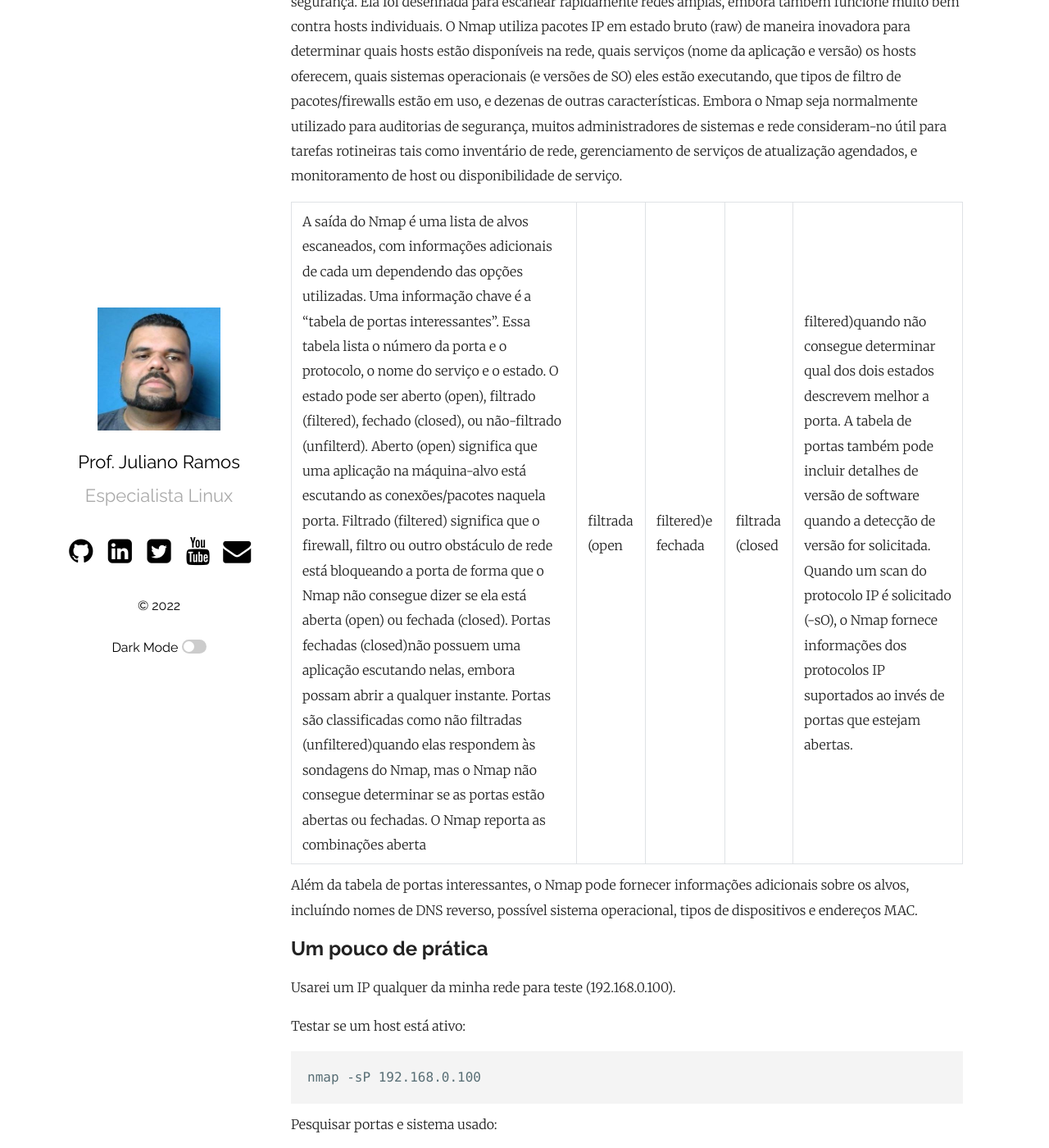
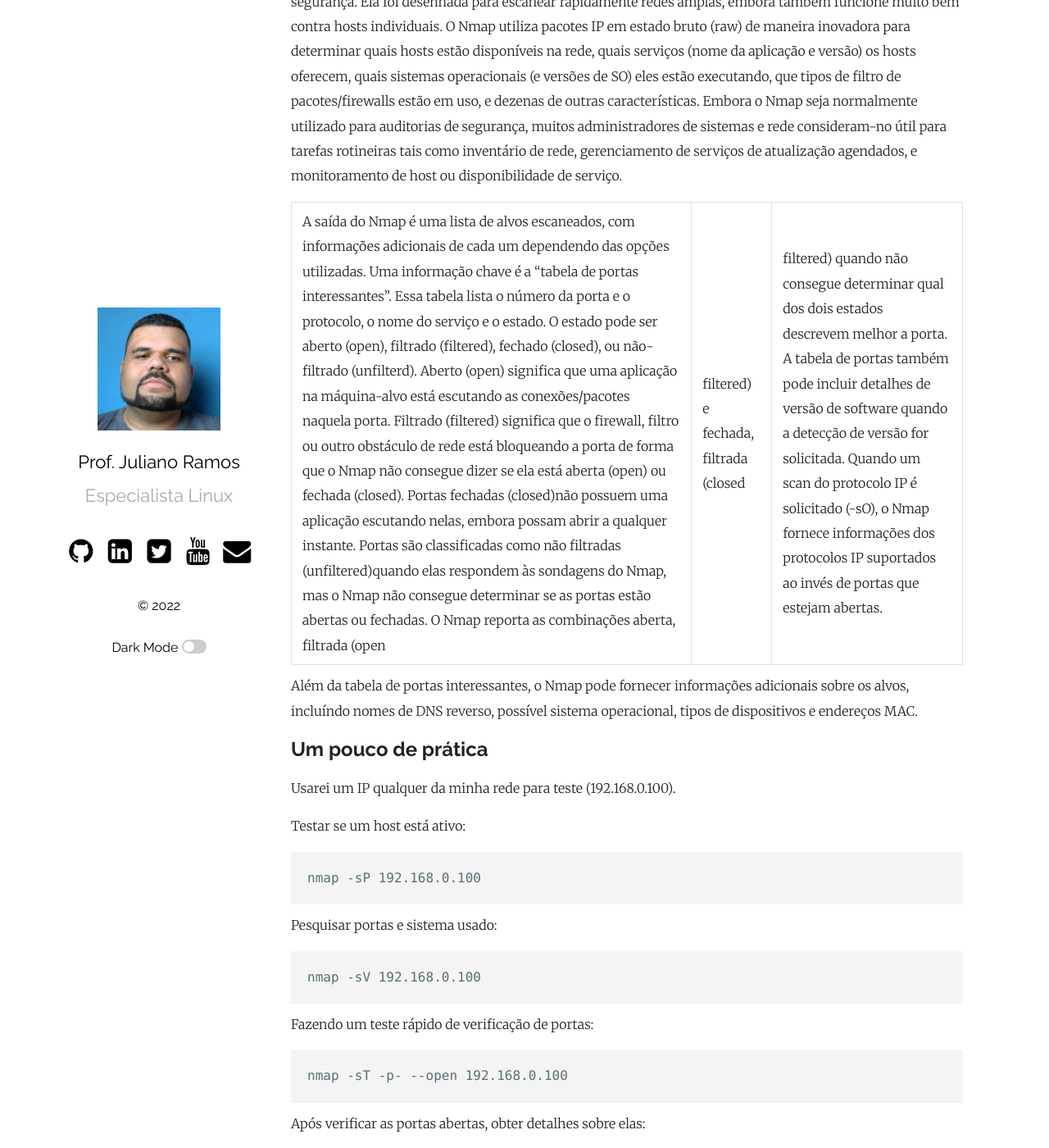
Before and after one commit to profjulianoramos/linux, a Jekyll site: the page built from _posts/2022-6-01-nmap.md, in a window 1280 px wide and 1400 px high, scrolled down 374 px. Shown: the whole window at 82% size. Built offline with Jekyll 4.4.1, drawn with Linux system fonts in a browser that asks for light colours; comment, search, counter and statistics services are not loaded.

```diff
--- a/_posts/2022-6-01-nmap.md
+++ b/_posts/2022-6-01-nmap.md
@@ -17,7 +17,7 @@ Este documento descreve o Nmap versão 4.00. A documentação mais recente está
 
 O Nmap (“Network Mapper”) é uma ferramenta de código aberto para exploração de rede e auditoria de segurança. Ela foi desenhada para escanear rapidamente redes amplas, embora também funcione muito bem contra hosts individuais. O Nmap utiliza pacotes IP em estado bruto (raw) de maneira inovadora para determinar quais hosts estão disponíveis na rede, quais serviços (nome da aplicação e versão) os hosts oferecem, quais sistemas operacionais (e versões de SO) eles estão executando, que tipos de filtro de pacotes/firewalls estão em uso, e dezenas de outras características. Embora o Nmap seja normalmente utilizado para auditorias de segurança, muitos administradores de sistemas e rede consideram-no útil para tarefas rotineiras tais como inventário de rede, gerenciamento de serviços de atualização agendados, e monitoramento de host ou disponibilidade de serviço.
 
-A saída do Nmap é uma lista de alvos escaneados, com informações adicionais de cada um dependendo das opções utilizadas. Uma informação chave é a “tabela de portas interessantes”. Essa tabela lista o número da porta e o protocolo, o nome do serviço e o estado. O estado pode ser aberto (open), filtrado (filtered), fechado (closed), ou não-filtrado (unfilterd). Aberto (open) significa que uma aplicação na máquina-alvo está escutando as conexões/pacotes naquela porta. Filtrado (filtered) significa que o firewall, filtro ou outro obstáculo de rede está bloqueando a porta de forma que o Nmap não consegue dizer se ela está aberta (open) ou fechada (closed). Portas fechadas (closed)não possuem uma aplicação escutando nelas, embora possam abrir a qualquer instante. Portas são classificadas como não filtradas (unfiltered)quando elas respondem às sondagens do Nmap, mas o Nmap não consegue determinar se as portas estão abertas ou fechadas. O Nmap reporta as combinações aberta|filtrada (open|filtered)e fechada|filtrada (closed|filtered)quando não consegue determinar qual dos dois estados descrevem melhor a porta. A tabela de portas também pode incluir detalhes de versão de software quando a detecção de versão for solicitada. Quando um scan do protocolo IP é solicitado (-sO), o Nmap fornece informações dos protocolos IP suportados ao invés de portas que estejam abertas.
+A saída do Nmap é uma lista de alvos escaneados, com informações adicionais de cada um dependendo das opções utilizadas. Uma informação chave é a “tabela de portas interessantes”. Essa tabela lista o número da porta e o protocolo, o nome do serviço e o estado. O estado pode ser aberto (open), filtrado (filtered), fechado (closed), ou não-filtrado (unfilterd). Aberto (open) significa que uma aplicação na máquina-alvo está escutando as conexões/pacotes naquela porta. Filtrado (filtered) significa que o firewall, filtro ou outro obstáculo de rede está bloqueando a porta de forma que o Nmap não consegue dizer se ela está aberta (open) ou fechada (closed). Portas fechadas (closed)não possuem uma aplicação escutando nelas, embora possam abrir a qualquer instante. Portas são classificadas como não filtradas (unfiltered)quando elas respondem às sondagens do Nmap, mas o Nmap não consegue determinar se as portas estão abertas ou fechadas. O Nmap reporta as combinações aberta, filtrada (open|filtered) e fechada, filtrada (closed|filtered) quando não consegue determinar qual dos dois estados descrevem melhor a porta. A tabela de portas também pode incluir detalhes de versão de software quando a detecção de versão for solicitada. Quando um scan do protocolo IP é solicitado (-sO), o Nmap fornece informações dos protocolos IP suportados ao invés de portas que estejam abertas.
 
 Além da tabela de portas interessantes, o Nmap pode fornecer informações adicionais sobre os alvos, incluíndo nomes de DNS reverso, possível sistema operacional, tipos de dispositivos e endereços MAC.
 
```
